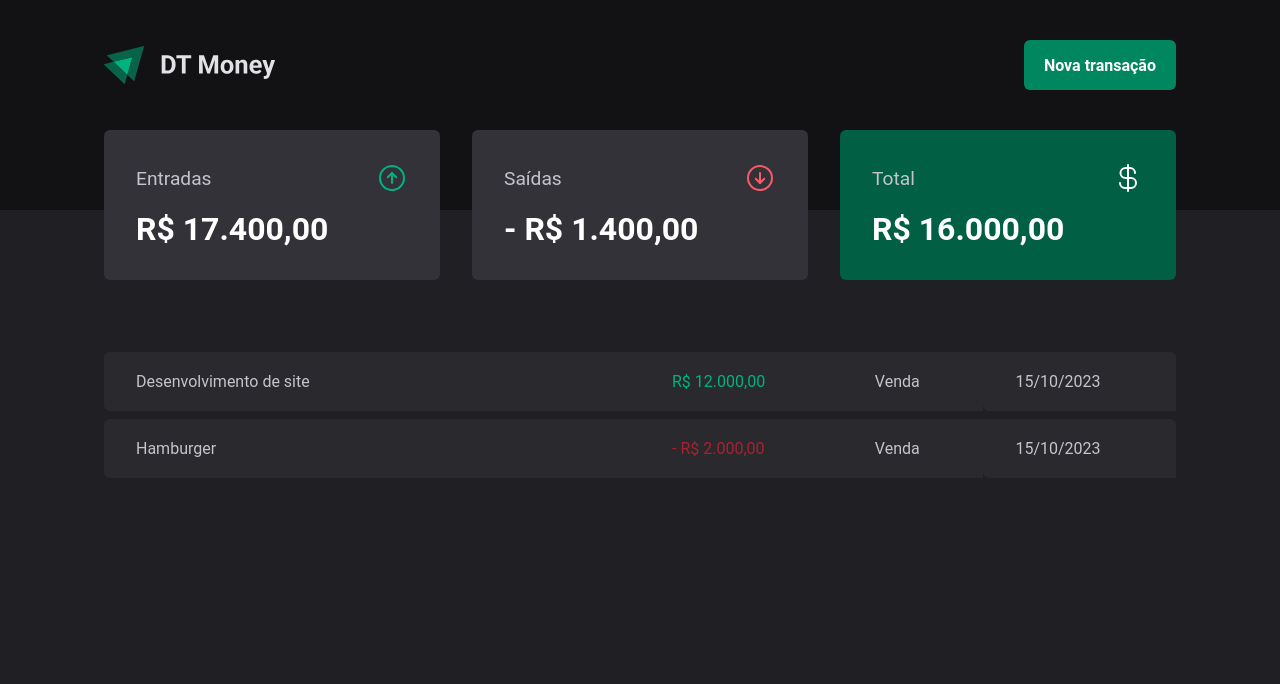
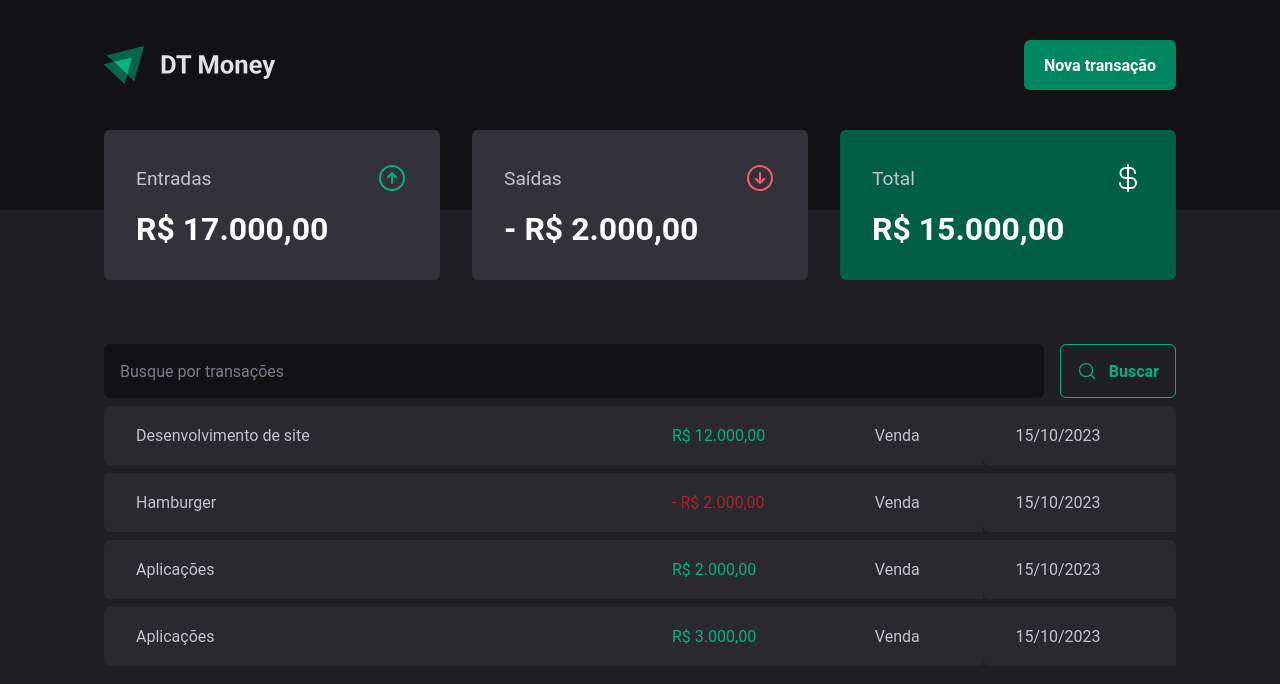
Before and after one commit to leandrocitro/dt-money, a React (Vite) app: page / in a window 1280 px wide. Shown: the top 684 px of the page. Built offline with nearby package versions, Linux system fonts and the light colour scheme.

Commit message:
Adding Search

```diff
--- a/src/components/Summary/index.tsx
+++ b/src/components/Summary/index.tsx
@@ -9,7 +9,7 @@
                     <span>Entradas</span>
                     <ArrowCircleUp size={32} color="#00b37e" />
                 </header>
-                <strong>R$ 17.400,00</strong>
+                <strong>R$ 17.000,00</strong>
             </SummaryCard>
 
             <SummaryCard>
@@ -17,7 +17,7 @@
                     <span>Saídas</span>
                     <ArrowCircleDown size={32} color="#f75a68" />
                 </header>
-                <strong>- R$ 1.400,00</strong>
+                <strong>- R$ 2.000,00</strong>
             </SummaryCard>
 
             <SummaryCard variant="green">
@@ -25,7 +25,7 @@
                     <span>Total</span>
                     <CurrencyDollar size={32} color="#fff" />
                 </header>
-                <strong>R$ 16.000,00</strong>
+                <strong>R$ 15.000,00</strong>
             </SummaryCard>
 
         </SummaryContainer>
--- /dev/null
+++ b/src/pages/Transactions/components/SearchForm/index.tsx
@@ -0,0 +1,15 @@
+import { SearchFormContainer } from "./styles";
+import { MagnifyingGlass } from "phosphor-react";
+
+export function SearchForm() {
+    return (
+        <SearchFormContainer>
+            <input type="text" placeholder="Busque por transações" />
+
+            <button type="submit">
+                <MagnifyingGlass size={20} />
+                Buscar
+            </button>
+        </SearchFormContainer>
+    )
+}
--- /dev/null
+++ b/src/pages/Transactions/components/SearchForm/styles.ts
@@ -0,0 +1,44 @@
+import styled from "styled-components";
+
+export const SearchFormContainer = styled.form`
+    display: flex;
+    gap: 1rem;
+
+    input {
+    flex: 1;
+    border-radius: 6px;
+    border:0;
+    background: ${props => props.theme["gray-900"]};
+    color: ${props => props.theme["gray-300"]};
+    padding: 1rem;
+
+    &::placeholder {
+        color: ${props => props.theme["gray-500"]};
+    }
+}
+
+    button {
+        display: flex;
+        align-items: center;
+        gap: 0.75rem;
+
+        border: 0;
+        padding: 1rem;
+        background: transparent;
+        border: 1px solid ${props => props.theme["green-300"]};
+        color: ${props => props.theme["green-300"]};
+        font-weight: bold;
+        border-radius: 6px;
+
+
+        &:hover {
+            background: ${props => props.theme["green-500"]};
+            border-color: ${props => props.theme["green-500"]};
+            color: ${props => props.theme.white};
+            transition:
+                background-color 0.2s,
+                color 0.2s,
+                border-color 0.2s;
+        }
+}
+`;
--- a/src/pages/Transactions/index.tsx
+++ b/src/pages/Transactions/index.tsx
@@ -1,5 +1,6 @@
 import { Header } from '../../components/Header'
 import { Summary } from '../../components/Summary'
+import { SearchForm } from './components/SearchForm'
 import { PriceHighlight, TransactionsContainer, TransactionsTable } from './styles'
 
 export function Transactions() {
@@ -9,6 +10,8 @@
             <Summary />
 
             <TransactionsContainer>
+            <SearchForm />
+
                 <TransactionsTable>
                     <tbody>
                         <tr>
@@ -33,6 +36,28 @@
                             <td>Venda</td>
                             <td>15/10/2023</td>
                         </tr>
+                        <tr>
+                            <td width="50%">Aplicações</td>
+                            <td>
+                            <PriceHighlight variant="income">
+                                R$ 2.000,00
+                            </PriceHighlight>
+                            </td>
+
+                            <td>Venda</td>
+                            <td>15/10/2023</td>
+                        </tr>
+                        <tr>
+                            <td width="50%">Aplicações</td>
+                            <td>
+                            <PriceHighlight variant="income">
+                                R$ 3.000,00
+                            </PriceHighlight>
+                            </td>
+
+                            <td>Venda</td>
+                            <td>15/10/2023</td>
+                        </tr>
                     </tbody>
                 </TransactionsTable>
             </TransactionsContainer>
```
